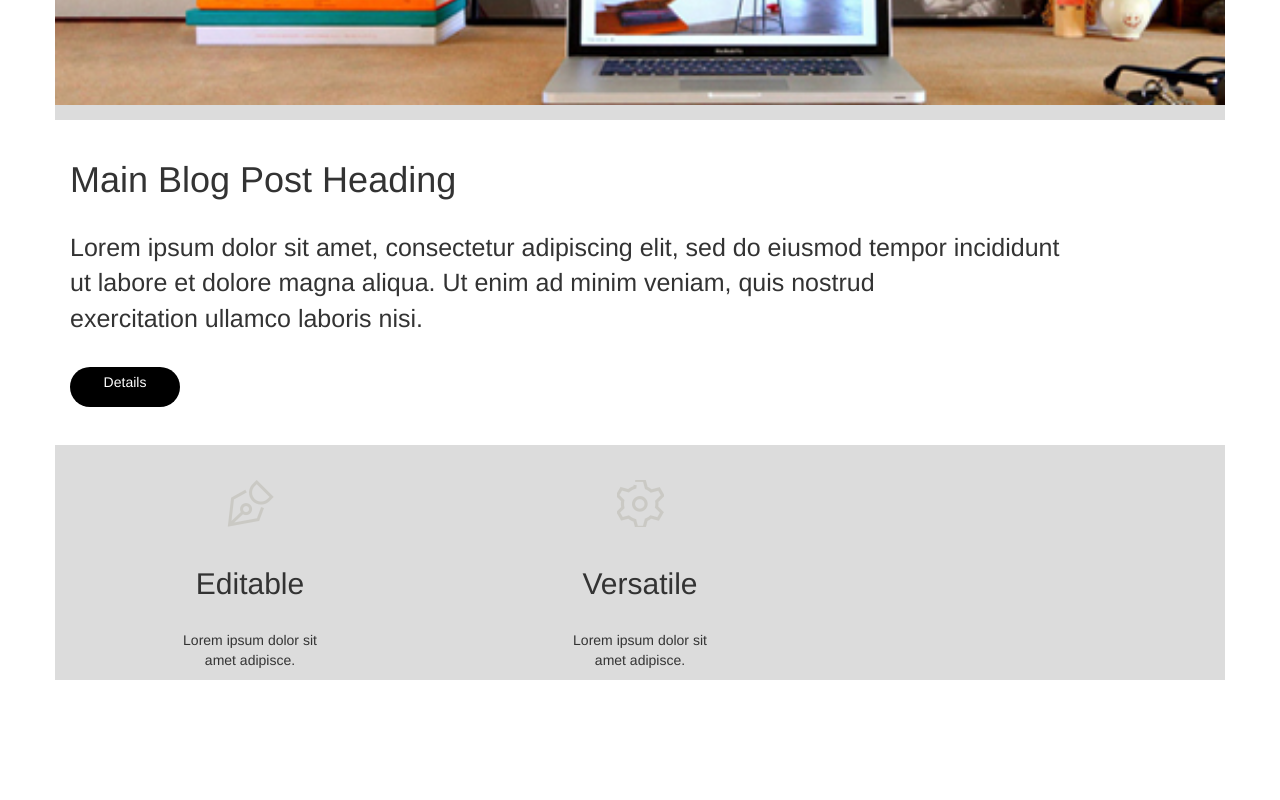
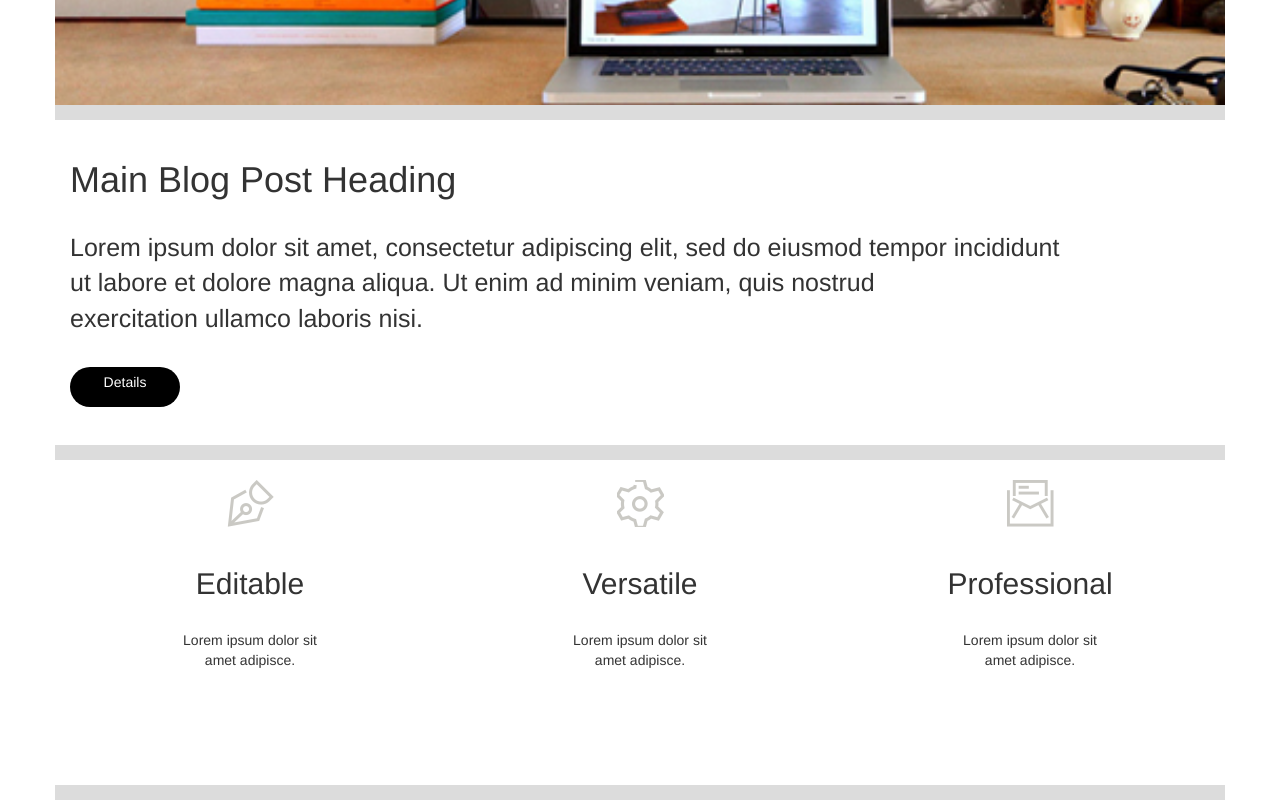
Before and after one commit to rtduany/GNOME, a plain HTML site: page index.html in a window 1280 px wide. Shown: the part 590-1390 px from the top of the page. Before the commit the page ends 1270 px from the top, so only its background shows below. Drawn offline with nearby package versions, Linux system fonts and the light colour scheme.

Commit message:
add div containing professional logo image to fourth row in index.html

```diff
--- a/index.html
+++ b/index.html
@@ -50,7 +50,7 @@
 				</div>
 			</div> <!-- third row -->
 
-			<div class="row">
+			<div class="row" id="fourth-child">
 				<div class="col-md-4" id="editable">
 					<br>
 					<img class="ctr-image" src="psd2html/e1/assets/logo_editable.png">
@@ -68,7 +68,14 @@
 					<p class="ctr-text">Lorem ipsum dolor sit <br>amet adipisce.</p>
 				</div>
 
-				<div class="col-md-4"></div>
+				<div class="col-md-4" id="professional">
+					<br>
+					<img class="ctr-image" src="psd2html/e1/assets/logo_pro.png">
+					<br>
+					<h2 class="ctr-text">Professional</h2>
+					<br>
+					<p class="ctr-text">Lorem ipsum dolor sit <br>amet adipisce.</p>
+				</div>
 			</div>	<!-- fourth row -->
 
 			<div class="row">
```
